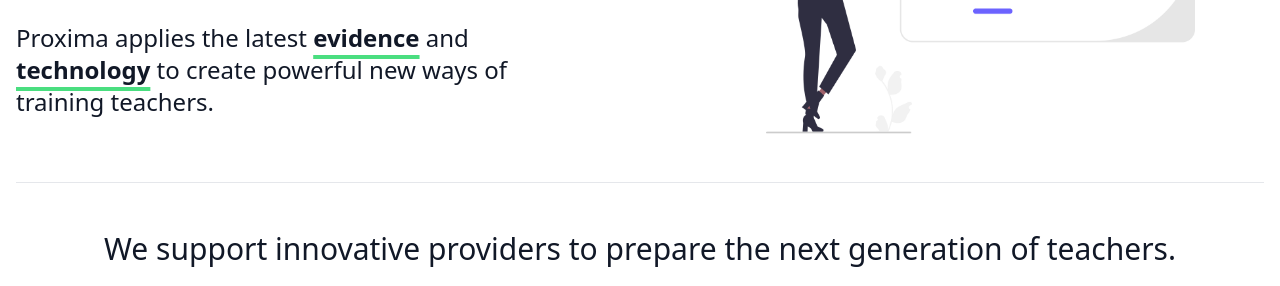
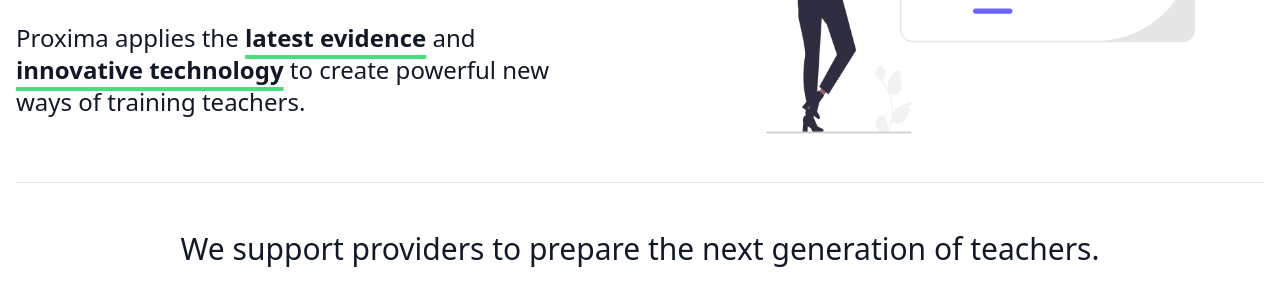
Before and after one commit to proxima-education/proxima-education.github.io, a website: page index.html in a window 1280 px wide. Shown: the part 242-528 px from the top of the page. Drawn offline with Linux system fonts and the light colour scheme; a web font is replaced by a local one.

Commit message:
Update index.html

```diff
--- a/index.html
+++ b/index.html
@@ -41,12 +41,12 @@
         <h1 class="my-8 text-5xl font-serif">
           Cutting-edge tools for teacher educators
         </h1>
-        <p>Proxima applies the latest <strong
+        <p>Proxima applies the <strong
             class="underline decoration-green-400 decoration-4 underline-offset-8 font-semibold">
-            evidence</strong>
+            latest evidence</strong>
           and
-          <strong
-            class="underline decoration-green-400 decoration-4 underline-offset-8 font-semibold">technology</strong>
+          <strong class="underline decoration-green-400 decoration-4 underline-offset-8 font-semibold">innovative
+            technology</strong>
           to create powerful new ways of training teachers.
         </p>
       </div>
@@ -55,7 +55,7 @@
       </div>
     </div>
     <div class="mb-12 text-2xl lg:text-3xl text-center">
-      <p class="mb-6 font-medium">We support innovative providers to prepare the next generation of teachers.
+      <p class="mb-6 font-medium">We support providers to prepare the next generation of teachers.
       </p>
       <div class="mb-6 space-y-6">
         <p class="font-normal">
```
